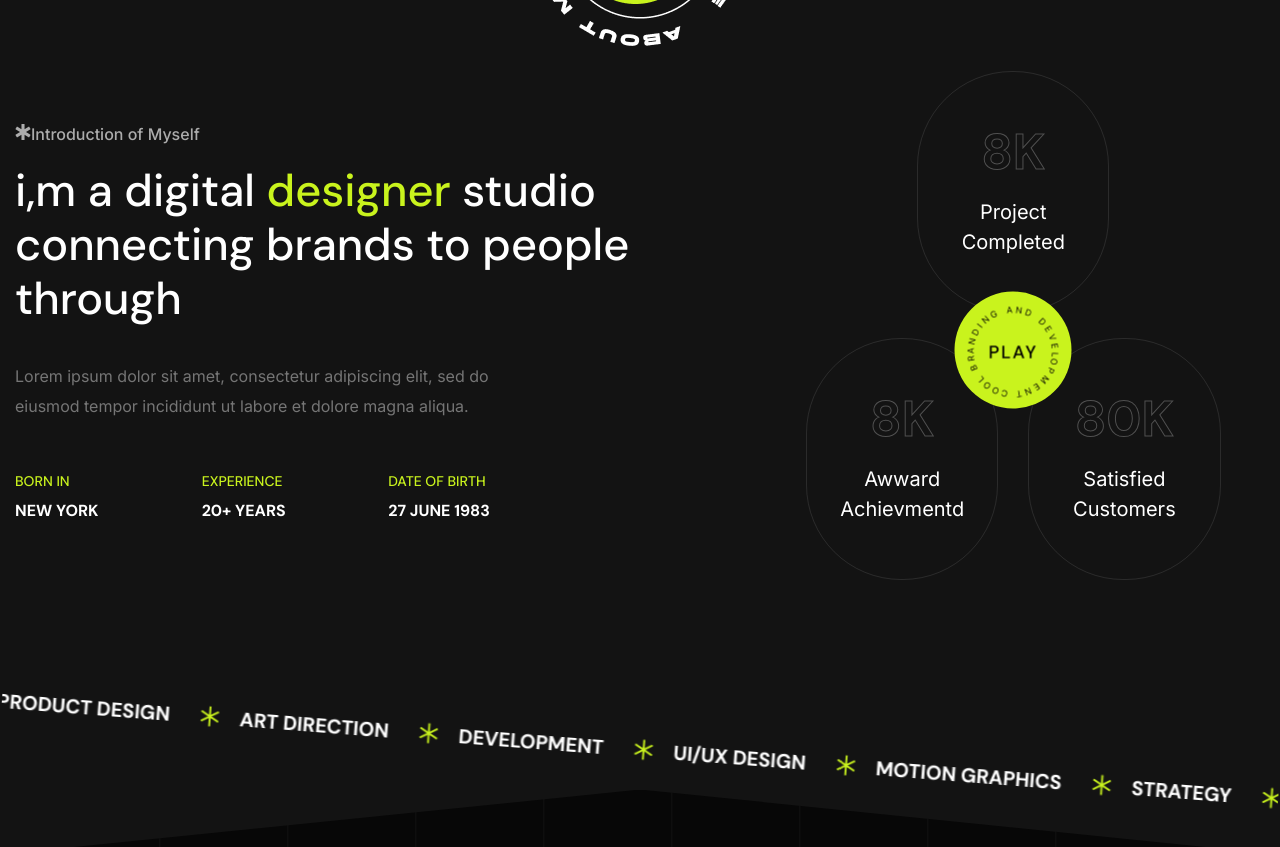
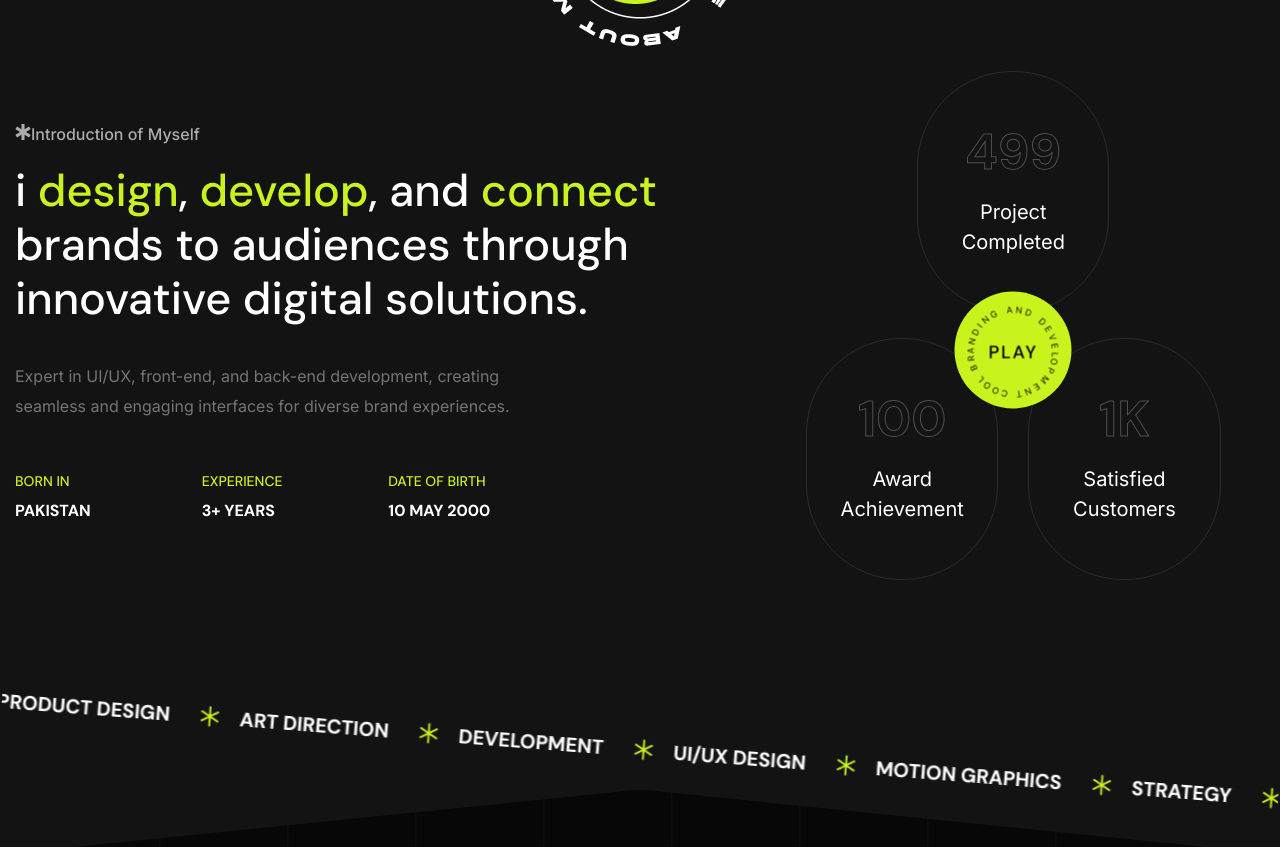
Before and after one commit to talha442/Portfolio, a Next.js app: page / in a window 1280 px wide. Shown: the part 1000-1847 px from the top of the page. Built offline with nearby package versions, Linux system fonts and the light colour scheme.

Commit message:
Content updated on About section

```diff
--- a/components/About.js
+++ b/components/About.js
@@ -1,89 +1,4 @@
 import Counter from "./Counter";
-
-const About = () => {
-  return (
-    <section id="about" className="about-area rel z-1">
-      <div className="for-bgc-black py-130 rpy-100">
-        <div className="container">
-          <div className="row gap-100 align-items-center">
-            <div className="col-lg-7">
-              <div className="about-content-part rel z-2 rmb-55">
-                <div className="section-title mb-35 wow fadeInUp delay-0-2s">
-                  <span className="sub-title mb-15">About Me</span>
-                  <h2>
-                    Professional <span>Problem Solutions</span> For Digital
-                    Products
-                  </h2>
-                  <p>
-                    At vero eos et accusamus etodio dignissimos ducimus
-                    praesentium voluptatum corrupti quos dolores quas molestias
-                    excepturi sint occaecati cupiditate provident qui officia
-                    deserunt mollitia animi, id est laborum et dolorum
-                  </p>
-                </div>
-                <ul className="list-style-one two-column wow fadeInUp delay-0-2s">
-                  <li>Branding &amp; Design</li>
-                  <li>Digital Marketing</li>
-                  <li>Web Development</li>
-                  <li>Product Design</li>
-                </ul>
-                <div className="about-info-box mt-25 wow fadeInUp delay-0-2s">
-                  <div className="info-box-item">
-                    <i className="far fa-envelope" />
-                    <div className="content">
-                      <span>Email Us</span>
-                      <br />
-                      <a href="mailto:support@gmail.com">support@gmail.com</a>
-                    </div>
-                  </div>
-                  <div className="info-box-item">
-                    <i className="far fa-phone" />
-                    <div className="content">
-                      <span>Make A Call</span>
-                      <br />
-                      <a href="callto:+000(123)45688">+880 (123) 456 88</a>
-                    </div>
-                  </div>
-                </div>
-              </div>
-            </div>
-            <div className="col-lg-5">
-              <div className="about-image-part wow fadeInUp delay-0-3s">
-                <img src="assets/images/about/about.jpg" alt="About Me" />
-                <div className="about-btn btn-one wow fadeInRight delay-0-4s">
-                  <img src="assets/images/about/btn-image1.png" alt="Image" />
-                  <h6>Experience Designer</h6>
-                  <i className="fas fa-arrow-right" />
-                </div>
-                <div className="about-btn btn-two wow fadeInRight delay-0-5s">
-                  <img src="assets/images/about/btn-image2.png" alt="Image" />
-                  <h6>Mark J. Collins</h6>
-                  <i className="fas fa-arrow-right" />
-                </div>
-                <div className="dot-shape">
-                  <img src="assets/images/shape/about-dot.png" alt="Shape" />
-                </div>
-              </div>
-            </div>
-          </div>
-        </div>
-      </div>
-      <div className="bg-lines">
-        <span />
-        <span />
-        <span />
-        <span />
-        <span />
-        <span />
-        <span />
-        <span />
-        <span />
-        <span />
-      </div>
-    </section>
-  );
-};
-export default About;
 
 export const About2 = () => {
   return (
@@ -101,31 +16,29 @@ export const About2 = () => {
                   Introduction of Myself
                 </span>
                 <h2>
-                  i,m a digital <span>designer</span> studio connecting brands
-                  to people through
+                  i <span>design</span>, <span>develop</span>, and <span>connect</span> brands to audiences through innovative digital solutions.
                 </h2>
               </div>
               <div className="text pb-5">
-                Lorem ipsum dolor sit amet, consectetur adipiscing elit, sed do
-                eiusmod tempor incididunt ut labore et dolore magna aliqua.
+              Expert in UI/UX, front-end, and back-end development, creating seamless and engaging interfaces for diverse brand experiences.
               </div>
               <div className="row">
                 <div className="col-xl-3 col-sm-4 col-6">
                   <div className="about-info-item wow fadeInUp delay-0-2s">
                     <small>born In</small>
-                    <b>New york</b>
+                    <b>Pakistan</b>
                   </div>
                 </div>
                 <div className="col-xl-3 col-sm-4 col-6">
                   <div className="about-info-item wow fadeInUp delay-0-3s">
                     <small>experience</small>
-                    <b>20+ Years</b>
+                    <b>3+ Years</b>
                   </div>
                 </div>
                 <div className="col-xl-3 col-sm-4 col-6">
                   <div className="about-info-item wow fadeInUp delay-0-4s">
                     <small>date of birth</small>
-                    <b>27 June 1983</b>
+                    <b>10 May 2000</b>
                   </div>
                 </div>
               </div>
@@ -136,19 +49,19 @@ export const About2 = () => {
               <div className="row gap-40 justify-content-center">
                 <div className="col-lg-5 col-6 mx-5">
                   <div className="counter-item counter-text-wrap mb-25 wow fadeInUp delay-0-2s">
-                    <Counter end={8} extraClass={"k"} />
+                    <Counter end={500} />
                     <span className="counter-title">project completed</span>
                   </div>
                 </div>
                 <div className="col-lg-5 col-6">
                   <div className="counter-item counter-text-wrap wow fadeInDown delay-0-2s">
-                    <Counter end={8} extraClass={"k"} />
-                    <span className="counter-title">Awward achievmentd</span>
+                    <Counter end={100}  />
+                    <span className="counter-title">Award achievement</span>
                   </div>
                 </div>
                 <div className="col-lg-5 col-6">
                   <div className="counter-item counter-text-wrap wow fadeInDown delay-0-2s">
-                    <Counter end={80} extraClass={"k"} />
+                    <Counter end={1} extraClass={"k"} />
                     <span className="counter-title">Satisfied customers</span>
                   </div>
                 </div>
```
